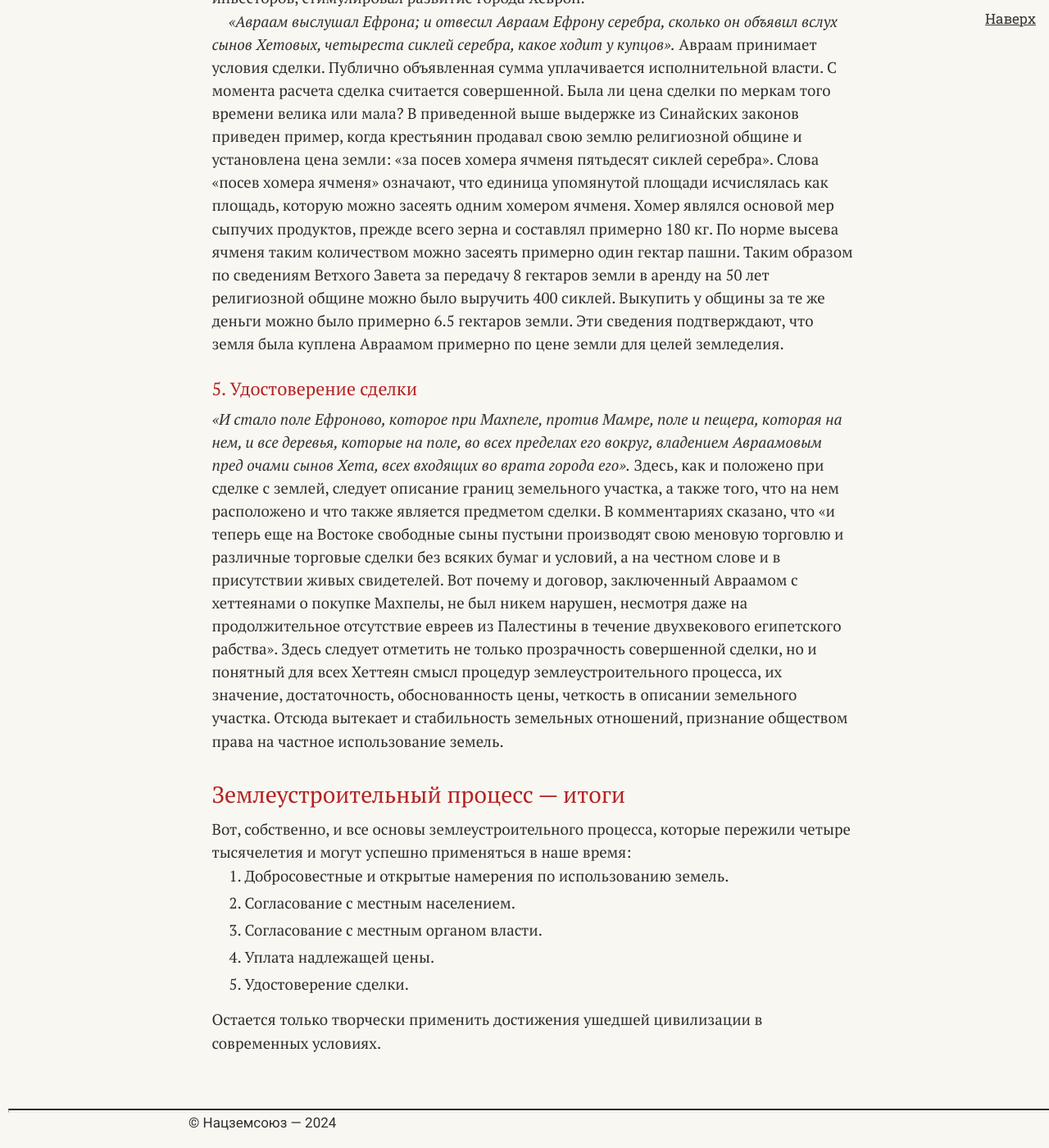
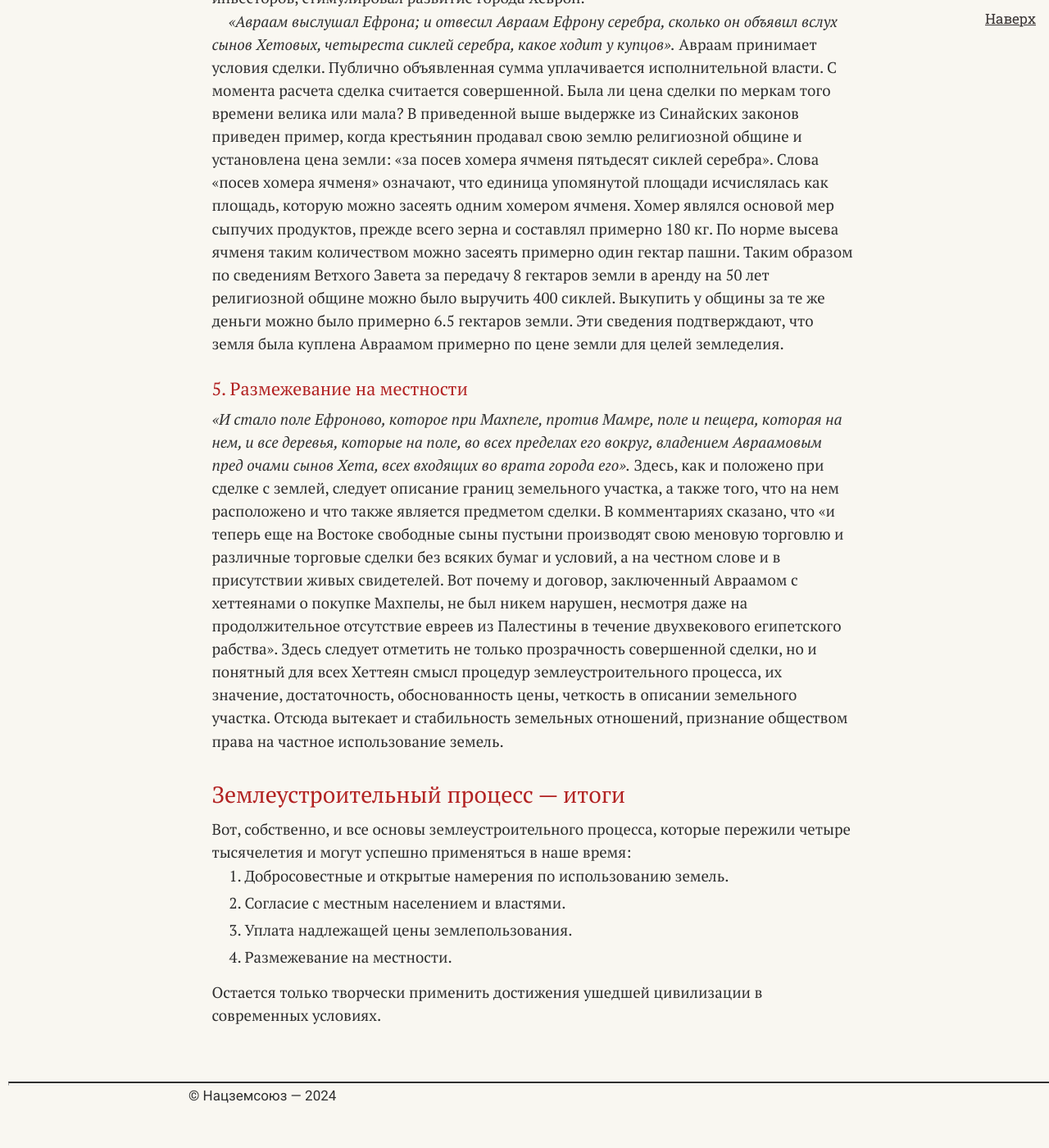
Before and after one commit to SergSi/land-use-art, a Jekyll site: the page built from _materials/2023-09-01-book.md, in a window 1280 px wide and 1400 px high, scrolled down 5412 px. Shown: the whole window at 82% size. Built offline with Jekyll 4.4.1, drawn with Linux system fonts in a browser that asks for light colours; some web fonts are replaced; after the commit the page ends 6779 px from its top, so only the background shows below that; some of the changed text lies outside the part shown.

Commit message:
Update 2023-09-01-book.md

```diff
--- a/_materials/2023-09-01-book.md
+++ b/_materials/2023-09-01-book.md
@@ -22,13 +22,13 @@
 
 *«дайте мне в собственность место для гроба между вами…»* Выбор места для погребения Авраамом далеко не случаен. Комментарии к книгам Священного Писания указывают, что «приобретение места для погребения в Палестине было действием, важным в жизни патриархов, потому что оно обязательно напоминало в будущем народу израильскому, что Палестина есть земля обетования, что там дарован Иеговой удел Своему народу». Здесь, с нашей точки зрения блестяще проведенное, говоря современной терминологией, предпроектной обоснование инвестиций. Во-первых, выбранное местность по своим культурно-историческим особенностям не только соответствует цели использования, но и идеально подходит для этого. Во-вторых, местное население по своим обычаям, культурным взглядам заведомо благосклонно отнесется к предстоящему отводу земель. В-третьих, финансовые возможности инвестора обеспечивают приобретение и использование земель в соответствии с инвестиционным замыслом.
 
-### 2. Согласование с местными жителями
+### 2. Согласие с местными жителями
 
 *«чтобы мне умершую мою схоронить от глаз моих»* Следует публичное заявление о целевом назначении испрашиваемого земельного участка. «Сыны Хета отвечали Аврааму и сказали ему: послушай нас, господин наш; ты князь Божий посреди нас…» Прежде чем выразить свое согласие, представители общественности отметили высокий авторитет инвестора, его доброе имя и репутацию. Комментарии к Святому Писанию под редакцией А. П. Лопухина отмечает, что указание «на Бога, на самом деле должно быть правильнее переведено, как прилагательное: «сильный, могущественный», тогда и вся фраза получит надлежащий вид и становится вполне понятна в устах язычников-хеттеев: «ты могущественнейший князь среди нас». Такое обращение… свидетельствует о высоком уважении их к Аврааму».
 
 *«в лучшем из наших погребальных мест похорони умершую твою; никто из нас не откажет тебе в погребальном месте, для погребения (на нем) умершей твоей»* Это успешное завершение общественных слушаний, признание цели предоставления земли.
 
-### 3. Согласование с местной властью
+### 3. Согласие с местной властью
 
 *«Авраам встал и поклонился народу земли той, сынам Хетовым»* После завершения общественных слушаний следует выражение благодарности инвестора представителям общественности, выражение уважения к людям, рядом с которыми он будет соседствовать.
 
@@ -38,7 +38,7 @@
 
 *«и отвечал Ефрон Хеттеянин Аврааму вслух сынов Хета, всех входящих во врата города его, и сказал: нет, господин мой, послушай меня: я даю тебе поле и пещеру, которая на нем, даю тебе, пред очами сынов народа моего дарю тебе ее, похорони умершую твою»* Знаменательный, невероятный момент! Инвестор получает  встречное предложение. Глава местной администрации предлагает не только пещеру но и больше —  поле рядом с пещерой. Боле того, все это бесплатно, в дар! Вот что делает авторитет инвестора, отличная предпроектная проработка и определение целевого назначения участка, которое весьма устраивает общественность. Но события развиваются дальше.
 
-### 4. Уплата надлежащей цены
+### 4. Цена землепользования
 
 *«Авраам поклонился пред народом земли той и говорил Ефрону вслух (всего) народа земли той и сказал: если послушаешь, я даю тебе за поле серебро; возьми у меня, и я похороню там умершую мою».* Как указывает комментарий, «дорожа местом погребения, как неотъемлемой собственностью, Авраам не соглашается принимать его, как дар, но желает приобрести за деньги, то есть более верным и прочны путем, после чего право владения Авраама становится для всех ясным и неоспоримым». В этом действии проявляется мудрость Авраама, который несмотря на реальную возможность договориться с представителем исполнительной власти и бесплатно получить участок в собственность, предусмотрительно решает публично оплатить его стоимость, чтобы его права на пользование землей были неоспоримы.
 
@@ -50,7 +50,7 @@
 
 *«Авраам выслушал Ефрона; и отвесил Авраам Ефрону серебра, сколько он объявил вслух сынов Хетовых, четыреста сиклей серебра, какое ходит у купцов».* Авраам принимает условия сделки. Публично объявленная сумма уплачивается исполнительной власти. С момента расчета сделка считается совершенной. Была ли цена сделки по меркам того времени велика или мала? В приведенной выше выдержке из Синайских законов приведен пример, когда крестьянин продавал свою землю религиозной общине и установлена цена земли: «за посев хомера ячменя пятьдесят сиклей серебра». Слова «посев хомера ячменя» означают, что единица упомянутой площади исчислялась как площадь, которую можно засеять одним хомером ячменя. Хомер являлся основой мер сыпучих продуктов, прежде всего зерна и составлял примерно 180 кг. По норме высева ячменя таким количеством можно засеять примерно один гектар пашни. Таким образом по сведениям Ветхого Завета за передачу 8 гектаров земли в аренду на 50 лет религиозной общине можно было выручить 400 сиклей. Выкупить у общины за те же деньги можно было примерно 6.5 гектаров земли. Эти сведения подтверждают, что земля была куплена Авраамом примерно по цене земли для целей земледелия.
 
-### 5. Удостоверение сделки
+### 5. Размежевание на местности
 
 *«И стало поле Ефроново, которое при Махпеле, против Мамре, поле и пещера, которая на нем, и все деревья, которые на поле, во всех пределах его вокруг, владением Авраамовым пред очами сынов Хета, всех входящих во врата города его».* Здесь, как и положено при сделке с землей, следует описание границ земельного участка, а также того, что на нем расположено и что также является предметом сделки. В комментариях сказано, что «и теперь еще на Востоке свободные сыны пустыни производят свою меновую торговлю и различные торговые сделки без всяких бумаг и условий, а на честном слове и в присутствии живых свидетелей. Вот почему и договор, заключенный Авраамом с хеттеянами о покупке Махпелы, не был никем нарушен, несмотря даже на продолжительное отсутствие евреев из Палестины в течение двухвекового египетского рабства». Здесь следует отметить не только прозрачность совершенной сделки, но и понятный для всех Хеттеян смысл процедур землеустроительного процесса, их значение, достаточность, обоснованность цены, четкость в описании земельного участка. Отсюда вытекает и стабильность земельных отношений, признание обществом права на частное использование земель.
 
@@ -59,9 +59,8 @@
 Вот, собственно, и все основы землеустроительного процесса, которые пережили четыре тысячелетия и могут успешно применяться в наше время:
 
 1. Добросовестные и открытые намерения по использованию земель.
-2. Согласование с местным населением.
-3. Согласование с местным органом власти.
-4. Уплата надлежащей цены.
-5. Удостоверение сделки.
+2. Согласие с местным населением и властями.
+3. Уплата надлежащей цены землепользования.
+5. Размежевание на местности.
 
 Остается только творчески применить достижения ушедшей цивилизации в современных условиях.
```
